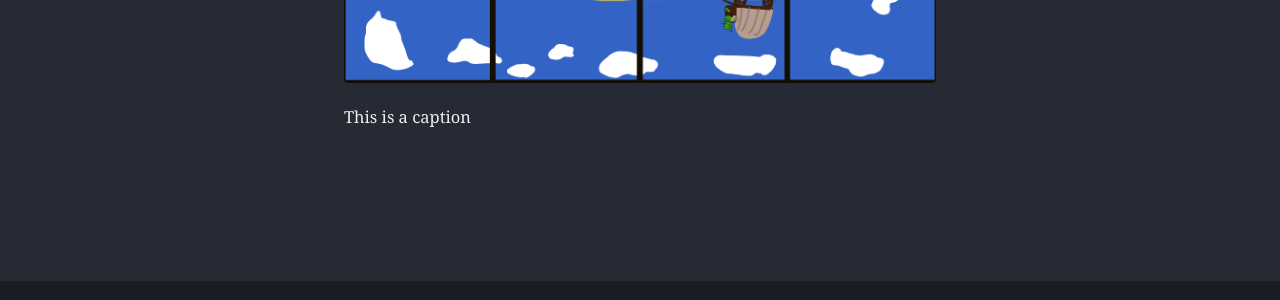
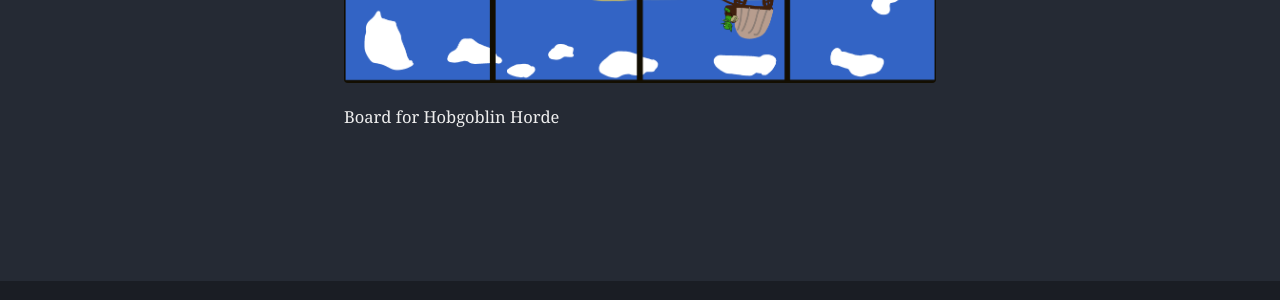
Before and after one commit to nvbnb17/nvbnb17.github.io, a Jekyll site: the page built from _pages/projects-board-game.md, in a window 1280 px wide. Shown: the part 821-1121 px from the top of the page. Built offline with Jekyll 4.4.1, drawn with Linux system fonts in a browser that asks for light colours.

Commit message:
Update projects-board-game.md

```diff
--- a/_pages/projects-board-game.md
+++ b/_pages/projects-board-game.md
@@ -17,7 +17,7 @@ I was tasked with creating a Board Game for a module in my first year at univers
 <!-- RIGHT: video/content area -->
 <div style="flex:1 1 500px; min-width:500px;">
 <!-- Replace this placeholder with a YouTube iframe or a video tag -->
-{% include figure image_path="/assets/images/board-game.png" alt="Board for Hobgoblin Horde" caption="This is a caption" %}
+{% include figure image_path="/assets/images/board-game.png" alt="Board for Hobgoblin Horde" caption="Board for Hobgoblin Horde" %}
 </div>
 
 </div>
```
